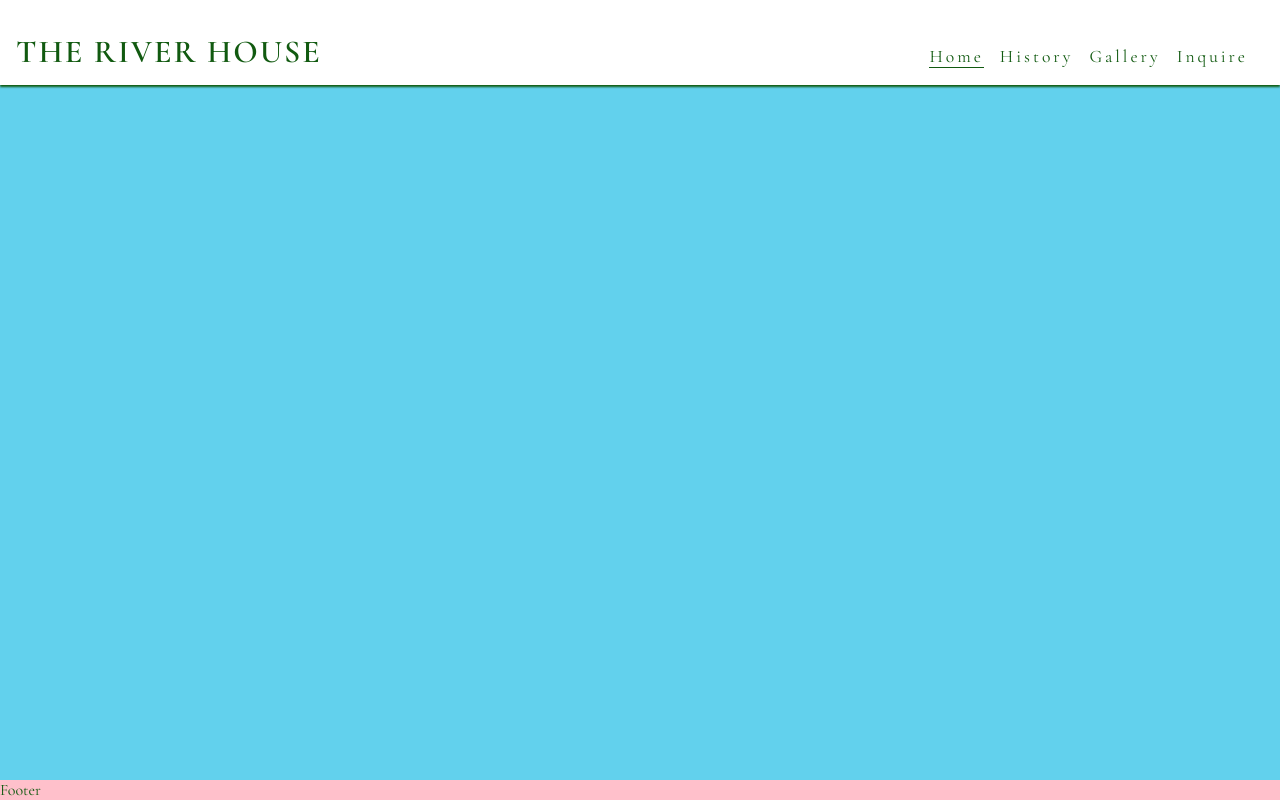
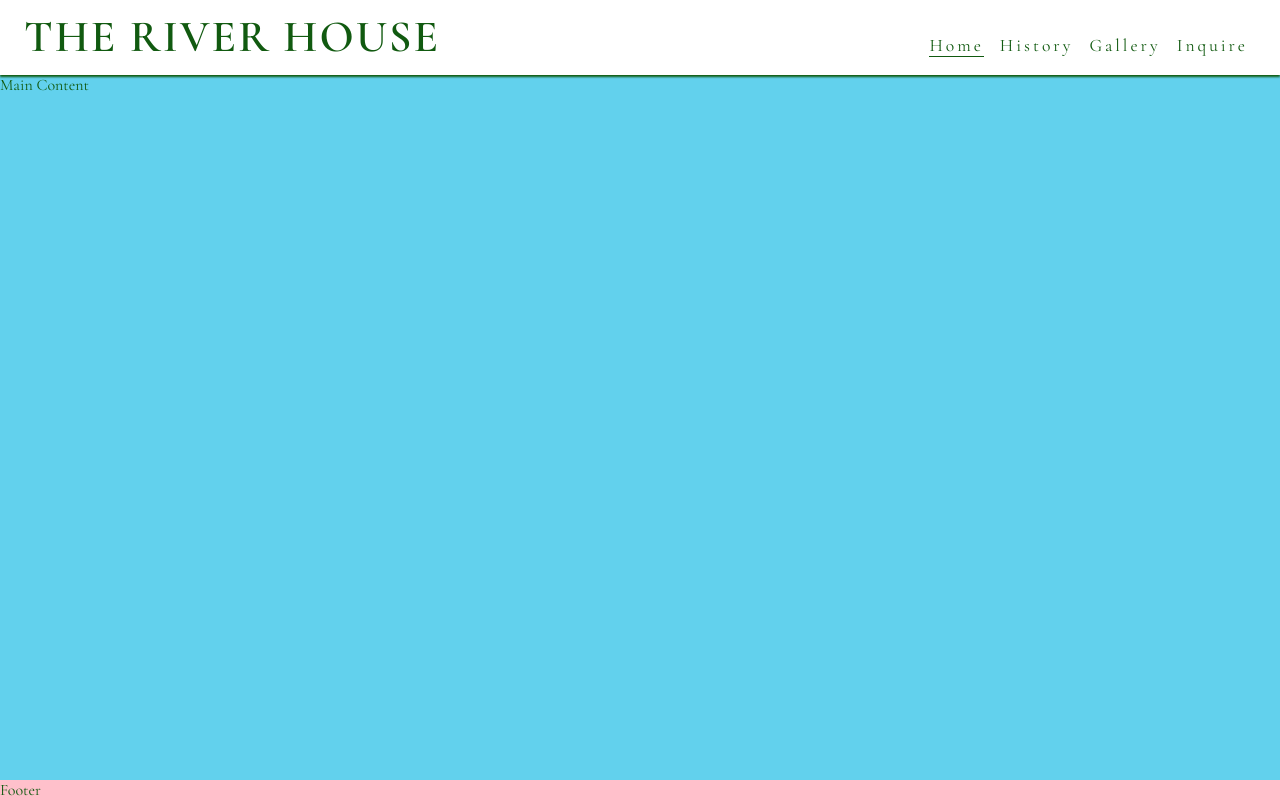
Before and after one commit to SarKetch/Portfolio1, a plain HTML site: page index.html in a window 1280 px wide. Drawn offline with nearby package versions, Linux system fonts and the light colour scheme.

Commit message:
adjust margin top so main content isnt hidden

```diff
--- a/assets/css/style.css
+++ b/assets/css/style.css
@@ -46,7 +46,9 @@ h1 {
 a:hover {
     text-decoration: underline;
 }
-
+.center {
+    padding-left: 0;
+}
 #menu {
     font-size: 110%;
     letter-spacing: 3px;
@@ -91,7 +93,7 @@ main {
     background-color: rgb(98, 209, 237);
     /* Make main element take up any surplus space and push the footer down to the bottom */
     flex: 1 0 auto;
-    margin-top: 47px;
+    margin-top: 38px;
 }
 
 /* Footer */
@@ -118,9 +120,15 @@ footer {
         padding-left: 1rem;
     }
     #logo {
-        padding-top:1em;
+        line-height:75px;
+        font-size: 280%;
+        margin: 0 0.5rem;
     }
     .nav-toggle-label {
-        display:none;
+        display: none;
+    }
+    /* Push main content downt to accomodate larger header */
+    main {
+        margin-top:75px;
     }
 }
```
Also changed, not shown: index.html (+1 -1 lines).
